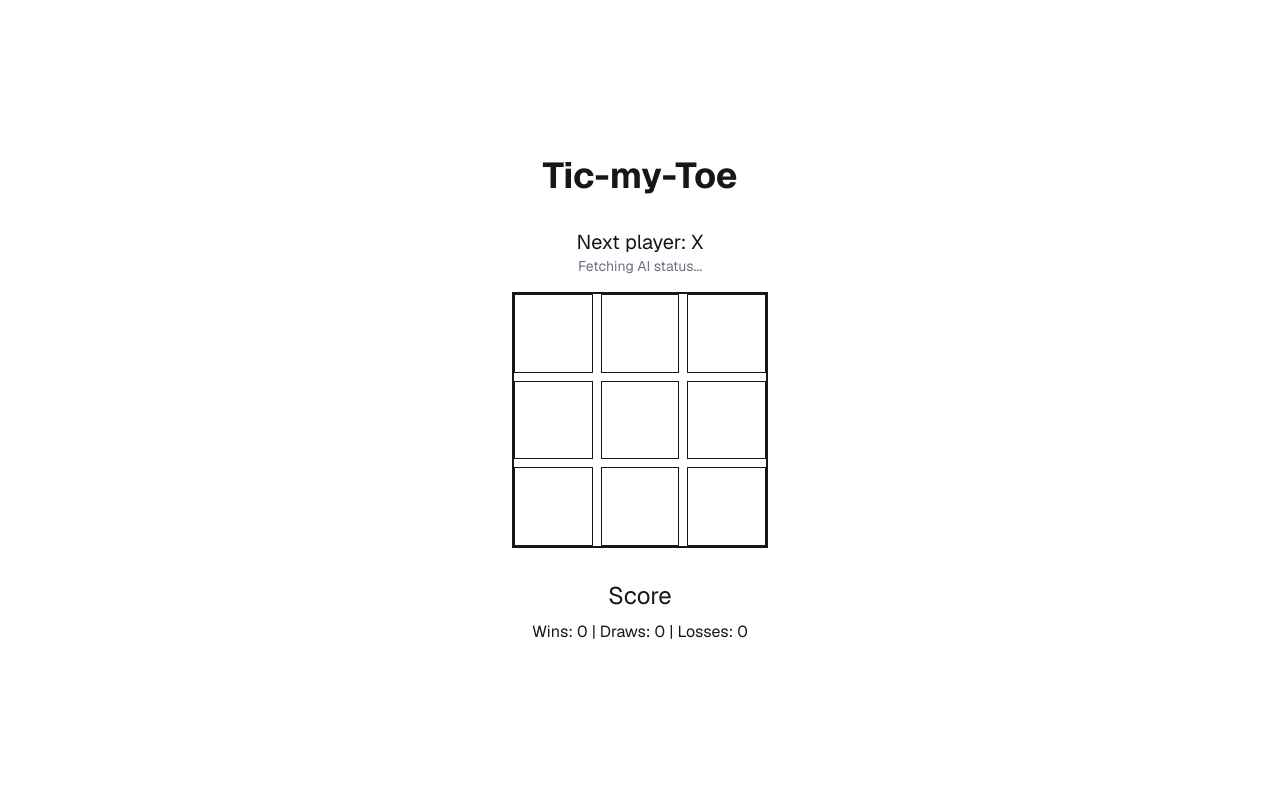
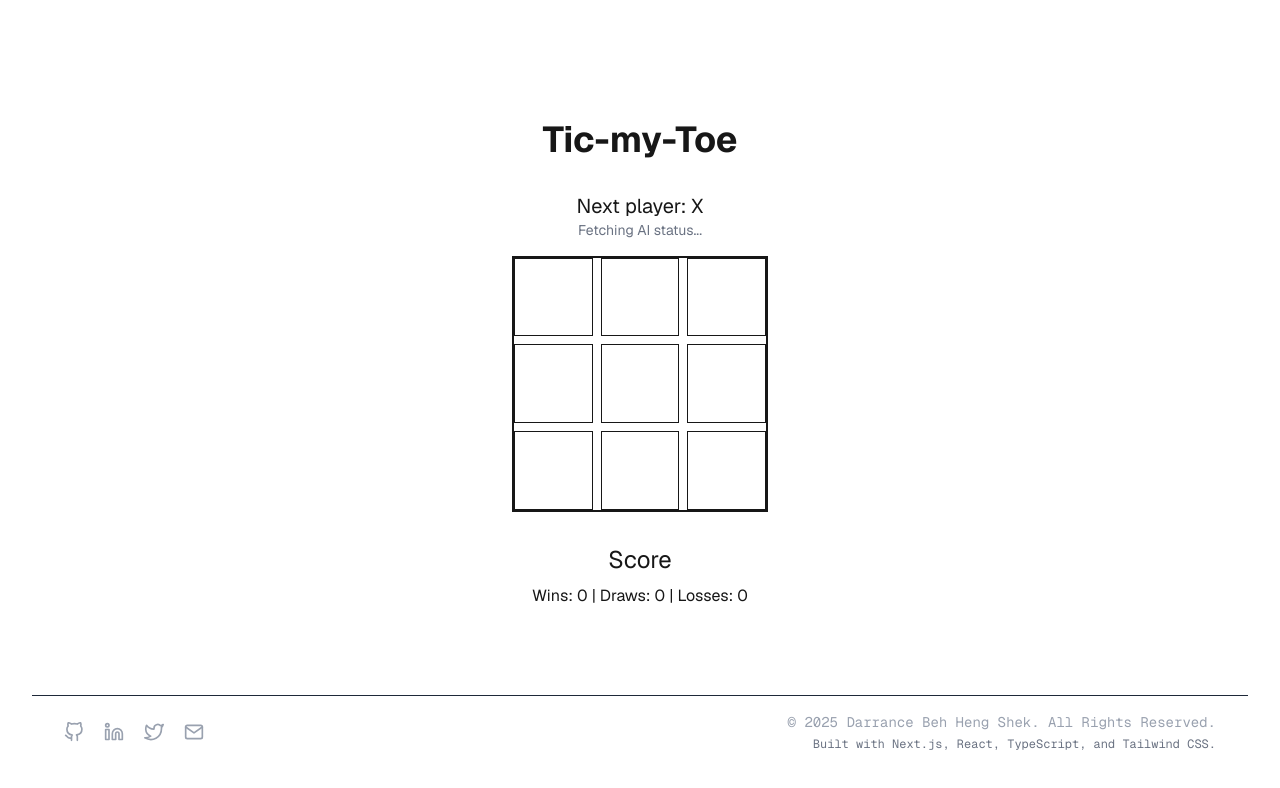
Before and after one commit to darrancebeh/tic-ai-toe, a Next.js app: page / in a window 1280 px wide. Shown: the top 788 px of the page. Built offline with nearby package versions, Linux system fonts and the light colour scheme; no server answers.

Commit message:
feat: Implemented footer section into the project page.

```diff
--- a/package.json
+++ b/package.json
@@ -13,7 +13,8 @@
   "dependencies": {
     "next": "15.3.1",
     "react": "^19.0.0",
-    "react-dom": "^19.0.0"
+    "react-dom": "^19.0.0",
+    "react-icons": "^5.5.0"
   },
   "devDependencies": {
     "@eslint/eslintrc": "^3",
--- a/src/app/page.tsx
+++ b/src/app/page.tsx
@@ -1,6 +1,7 @@
 'use client';
 
 import { useState, useEffect } from 'react';
+import { FiGithub, FiLinkedin, FiTwitter, FiMail } from 'react-icons/fi'; // Import icons directly
 
 // Helper function to calculate the winner
 function calculateWinner(squares: (string | null)[]): string | null {
@@ -36,6 +37,7 @@ interface AIStatus {
   q_table_size: number;
   initial_state_value: number; // Added field
 }
+
 
 export default function Home() {
   // Represents the 3x3 board, null = empty, 'X' = player, 'O' = AI
@@ -243,9 +245,13 @@ export default function Home() {
     efficacyIndicator += ` (V₀=${value.toFixed(3)})`; // Add raw value
   }
 
+  const currentYear = new Date().getFullYear(); // Get current year for footer
 
   return (
-    <main className="flex min-h-screen flex-col items-center justify-center p-8 font-[family-name:var(--font-geist-sans)]">
+    // Modify main container for flex layout to push footer down
+    <main className="flex min-h-screen flex-col items-center justify-between p-8 font-[family-name:var(--font-geist-sans)]">
+      {/* Wrap main game content */}
+      <div className="flex flex-col items-center justify-center flex-grow">
         <h1 className="text-4xl font-bold mb-8">Tic-my-Toe</h1>
 
         {/* Game Status */}
@@ -293,6 +299,60 @@ export default function Home() {
           <h2 className="text-2xl mb-2">Score</h2>
           <p>Wins: {score.wins} | Draws: {score.draws} | Losses: {score.losses}</p>
         </div>
+      </div>
+
+      {/* Inlined Footer */}
+      <footer
+        className="w-full py-4 px-4 sm:px-8 bg-opacity-50 text-gray-400 text-sm font-[family-name:var(--font-geist-mono)] border-t border-gray-800"
+      >
+        <div className="max-w-6xl mx-auto flex flex-col sm:flex-row justify-between items-center gap-6">
+          {/* Social Links */}
+          <div className="flex gap-5">
+            <a
+              href="https://github.com/darrancebeh"
+              target="_blank"
+              rel="noopener noreferrer"
+              aria-label="GitHub Profile"
+              className="transition-colors duration-300 hover:text-gray-200"
+            >
+              <FiGithub className="w-5 h-5" />
+            </a>
+            <a
+              href="https://linkedin.com/in/darrancebeh"
+              target="_blank"
+              rel="noopener noreferrer"
+              aria-label="LinkedIn Profile"
+              className="transition-colors duration-300 hover:text-gray-200"
+            >
+              <FiLinkedin className="w-5 h-5" />
+            </a>
+            <a
+              href="https://x.com/quant_in_my"
+              target="_blank"
+              rel="noopener noreferrer"
+              aria-label="X Profile"
+              className="transition-colors duration-300 hover:text-gray-200"
+            >
+              <FiTwitter className="w-5 h-5" />
+            </a>
+            <a
+              href="mailto:darrancebeh@gmail.com"
+              aria-label="Send Email"
+              className="transition-colors duration-300 hover:text-gray-200"
+            >
+              <FiMail className="w-5 h-5" />
+            </a>
+          </div>
+
+          {/* Copyright */}
+          <div className="text-center sm:text-right">
+            <p>&copy; {currentYear} Darrance Beh Heng Shek. All Rights Reserved.</p>
+            <p className="text-xs text-gray-500 mt-1">
+              Built with Next.js, React, TypeScript, and Tailwind CSS.
+            </p>
+          </div>
+        </div>
+      </footer>
     </main>
   );
 }
```
Also changed, not shown: 1 other file (tests, documents, lock files or other folders). Lines whose indentation alone changed are shown as unchanged.
